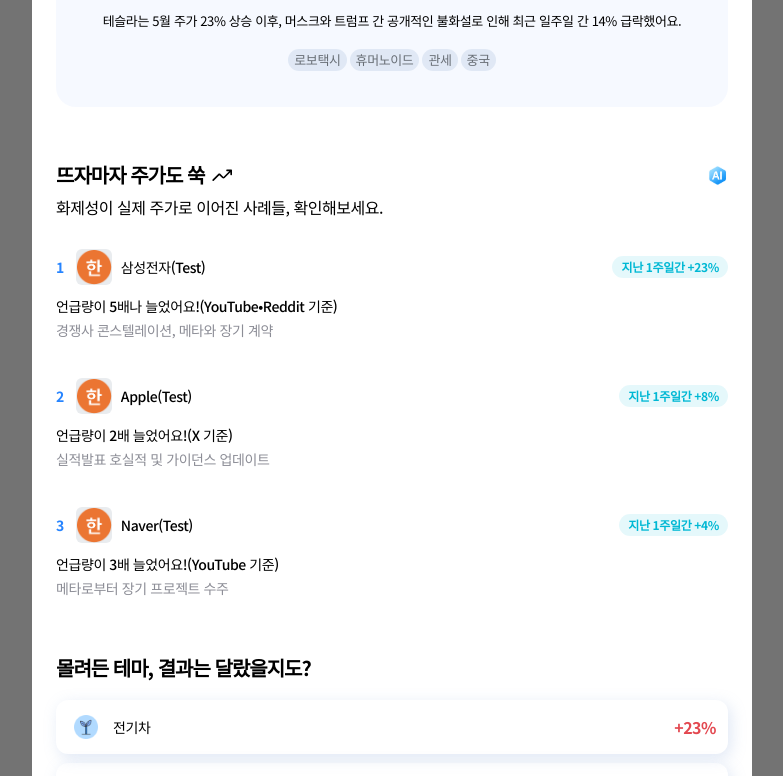
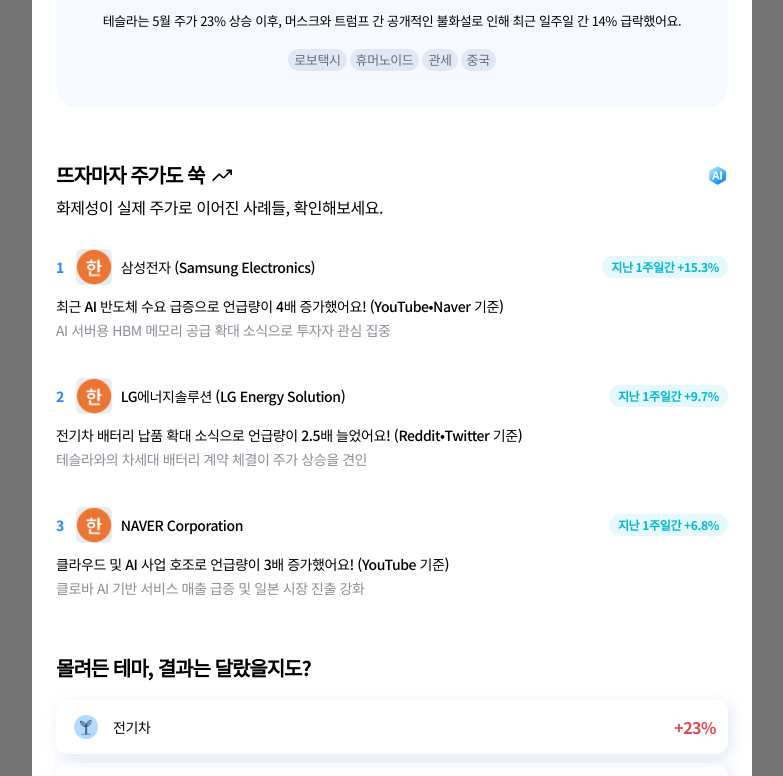
Before and after one commit to alifrizqullahmaruf/woori-front-develop, a Next.js app: page / in a window 1280 px wide. Shown: the part 496-1272 px from the top of the page, without its empty margins (248-1031 px from the left). Built offline with nearby package versions, Linux system fonts and the light colour scheme.

Commit message:
cganges 1

```diff
--- a/app/_root/component/TopPerformanceStock.tsx
+++ b/app/_root/component/TopPerformanceStock.tsx
@@ -25,29 +25,29 @@
 }
 
 const DUMMY_PERFORMANCE_DATA = [
-  {
-    name: "삼성전자(Test)",
-    code: "000020",
+{
+    name: "삼성전자 (Samsung Electronics)",
+    code: "005930",
     logo: LogoSaham.src,
-    returns: 23,
-    description: "언급량이 5배나 늘었어요!(YouTube•Reddit 기준)",
-    detail: "경쟁사 콘스텔레이션, 메타와 장기 계약",
+    returns: 15.3,
+    description: "최근 AI 반도체 수요 급증으로 언급량이 4배 증가했어요! (YouTube•Naver 기준)",
+    detail: "AI 서버용 HBM 메모리 공급 확대 소식으로 투자자 관심 집중",
   },
   {
-    name: "Apple(Test)",
-    code: "000020",
+    name: "LG에너지솔루션 (LG Energy Solution)",
+    code: "373220",
     logo: LogoSaham.src,
-    returns: 8,
-    description: "언급량이 2배 늘었어요!(X 기준)",
-    detail: "실적발표 호실적 및 가이던스 업데이트",
+    returns: 9.7,
+    description: "전기차 배터리 납품 확대 소식으로 언급량이 2.5배 늘었어요! (Reddit•Twitter 기준)",
+    detail: "테슬라와의 차세대 배터리 계약 체결이 주가 상승을 견인",
   },
   {
-    name: "Naver(Test)",
-    code: "000020",
+    name: "NAVER Corporation",
+    code: "035420",
     logo: LogoSaham.src,
-    returns: 4,
-    description: "언급량이 3배 늘었어요!(YouTube 기준)",
-    detail: "메타로부터 장기 프로젝트 수주",
+    returns: 6.8,
+    description: "클라우드 및 AI 사업 호조로 언급량이 3배 증가했어요! (YouTube 기준)",
+    detail: "클로바 AI 기반 서비스 매출 급증 및 일본 시장 진출 강화",
   },
 ];
 
```
